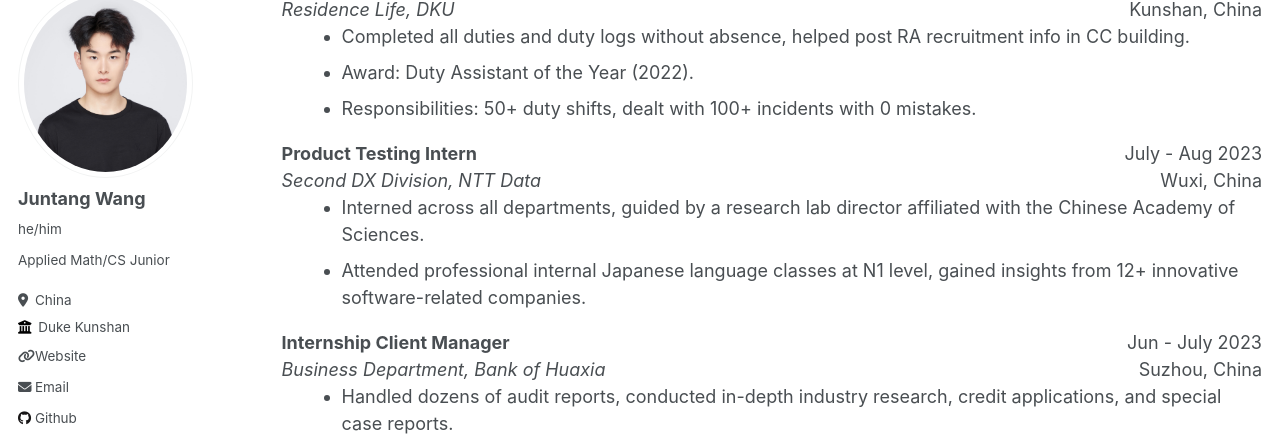
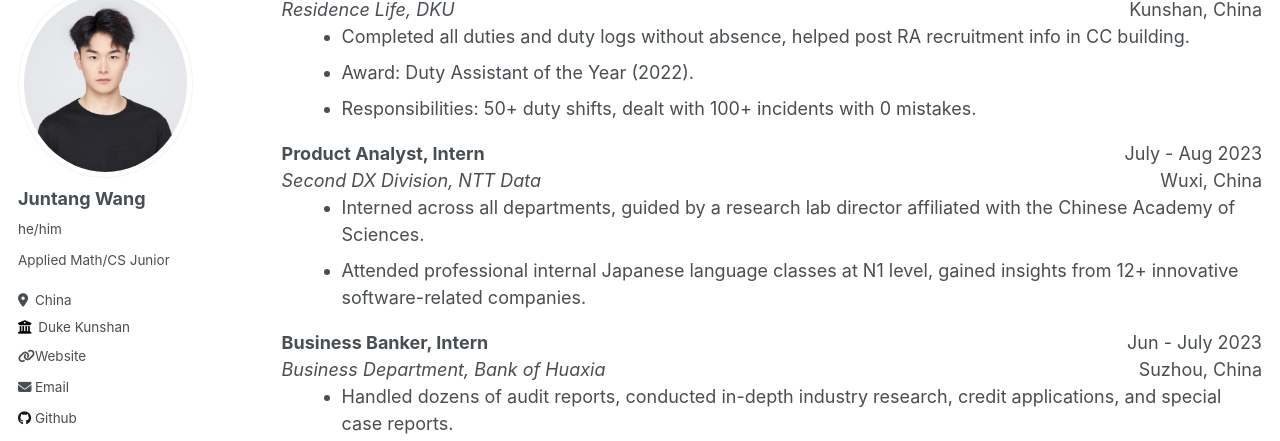
Before and after one commit to qqgjyx/qqgjyx.github.io, a Jekyll site: the page built from _pages/cv.md, in a window 1280 px wide and 900 px high, scrolled down 3316 px. Shown: the part 117-558 px from the top of the window. Built offline with Jekyll 4.4.1, drawn with Linux system fonts in a browser that asks for light colours.

Commit message:
Updated cv.md

```diff
--- a/_pages/cv.md
+++ b/_pages/cv.md
@@ -280,7 +280,7 @@ redirect_from:
 
 <div style="display: flex; justify-content: space-between;">
   <div>
-    <strong>Product Testing Intern</strong><br>
+    <strong>Product Analyst, Intern</strong><br>
     <em>Second DX Division, NTT Data</em>
   </div>
   <div style="text-align: right;">
@@ -297,7 +297,7 @@ redirect_from:
 
 <div style="display: flex; justify-content: space-between;">
   <div>
-    <strong>Internship Client Manager</strong><br>
+    <strong>Business Banker, Intern</strong><br>
     <em>Business Department, Bank of Huaxia</em>
   </div>
   <div style="text-align: right;">
```
